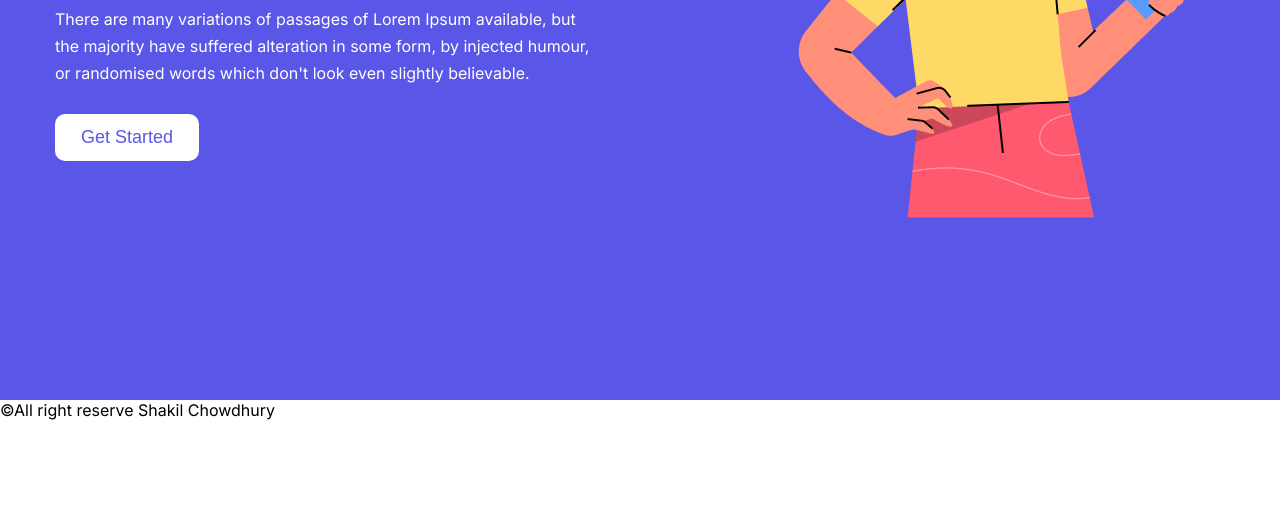
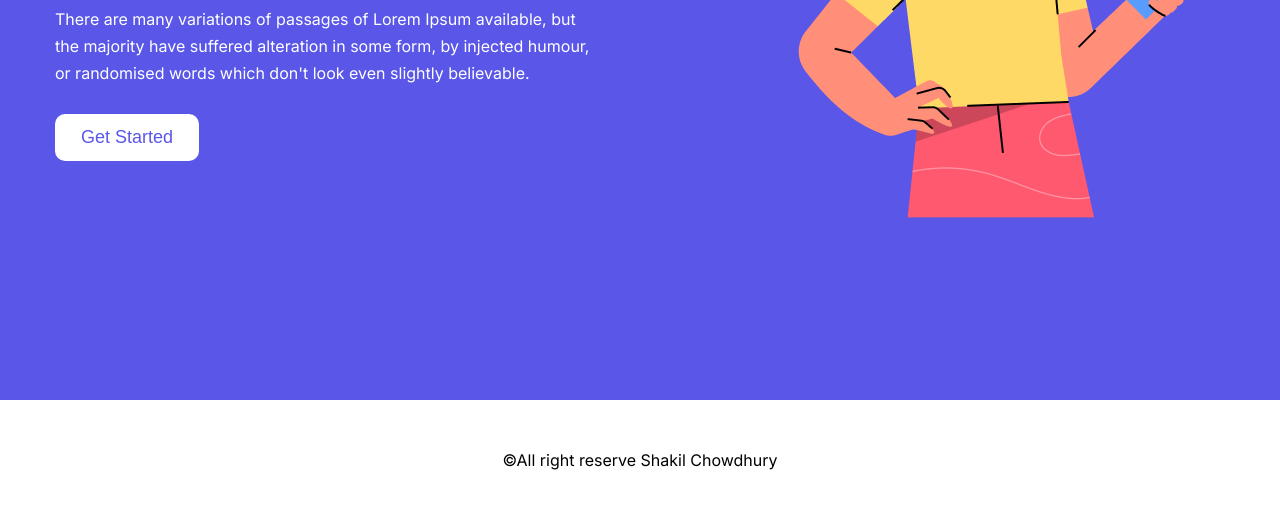
Before and after one commit to MD-ABUSUFIAN/creativeAgency, a plain HTML site: page index.html in a window 1280 px wide. Shown: the part 649-1158 px from the top of the page. Before the commit the page ends 1069 px from the top, so only its background shows below. Drawn offline with Linux system fonts and the light colour scheme.

Commit message:
@footer footer section added

```diff
--- a/index.html
+++ b/index.html
@@ -55,7 +55,7 @@
 
     </main>
     <footer>
-        <p>&copy;All right reserve Shakil Chowdhury</p>
+        <p class="footer">&copy;All right reserve Shakil Chowdhury</p>
     </footer>
 
 </body>
--- a/style.css
+++ b/style.css
@@ -121,3 +121,10 @@ h1,h2,h3,h4,h5,h6,span,a,div,section,img,svg{
 
 }
 /* banner css End  */
+/* footer css start  */
+
+.footer{
+    text-align: center;
+    padding: 50px 0;
+}
+/* footer css End  */
```
